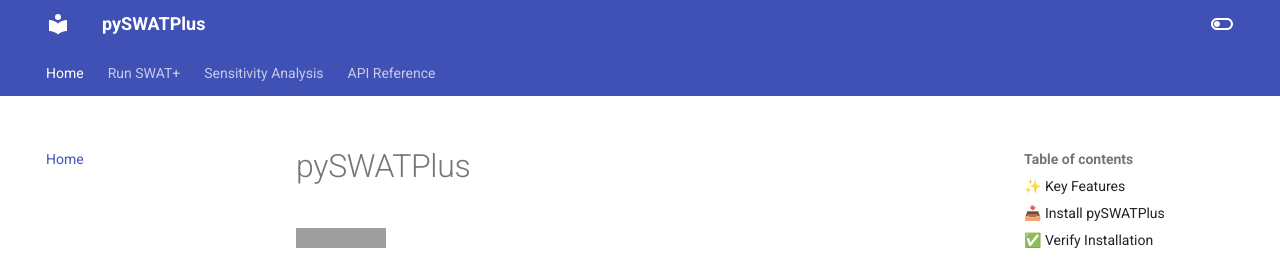
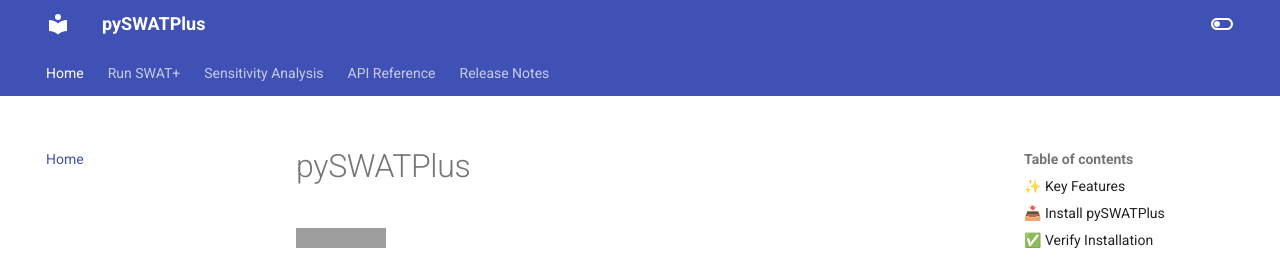
Before and after one commit to swat-model/pySWATPlus, an MkDocs documentation site: the page built from docs/index.md, in a window 1280 px wide and 900 px high. Shown: the top 257 px of the window. Built offline with MkDocs 1.6.1 and Material for MkDocs 9.7.7, drawn with Linux system fonts in a browser that asks for light colours; grey boxes are pictures that could not be loaded.

Commit message:
add Release Notes tab

```diff
--- a/mkdocs.yml
+++ b/mkdocs.yml
@@ -44,3 +44,5 @@
     - FileReader: api/filereader.md
     - Scenario: api/scenario.md
     - pySWATPlus.types: api/types.md
+
+  - Release Notes: changelog.md
```
